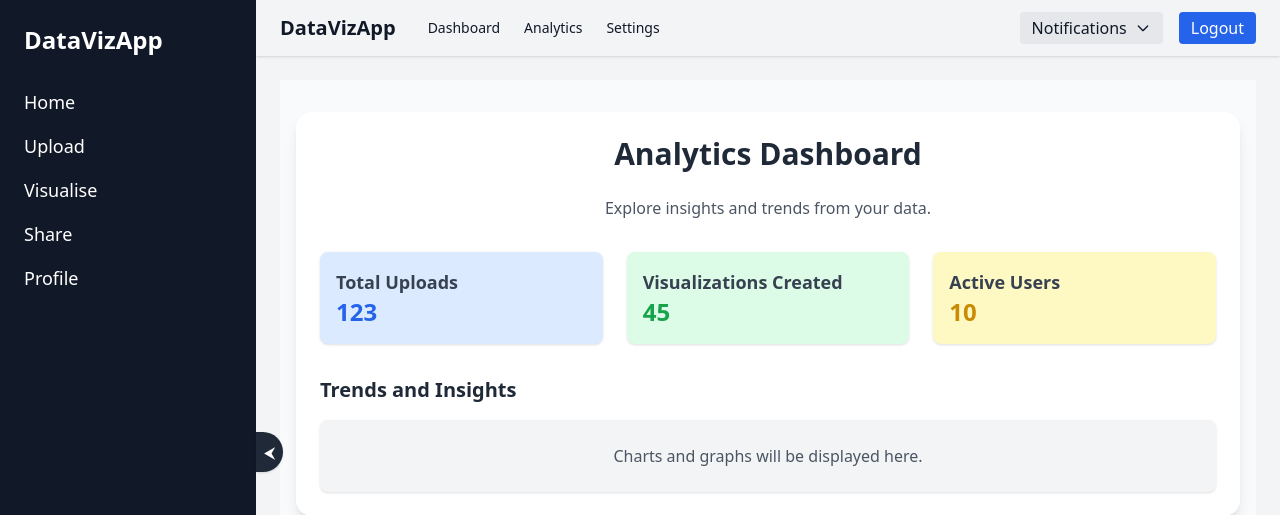
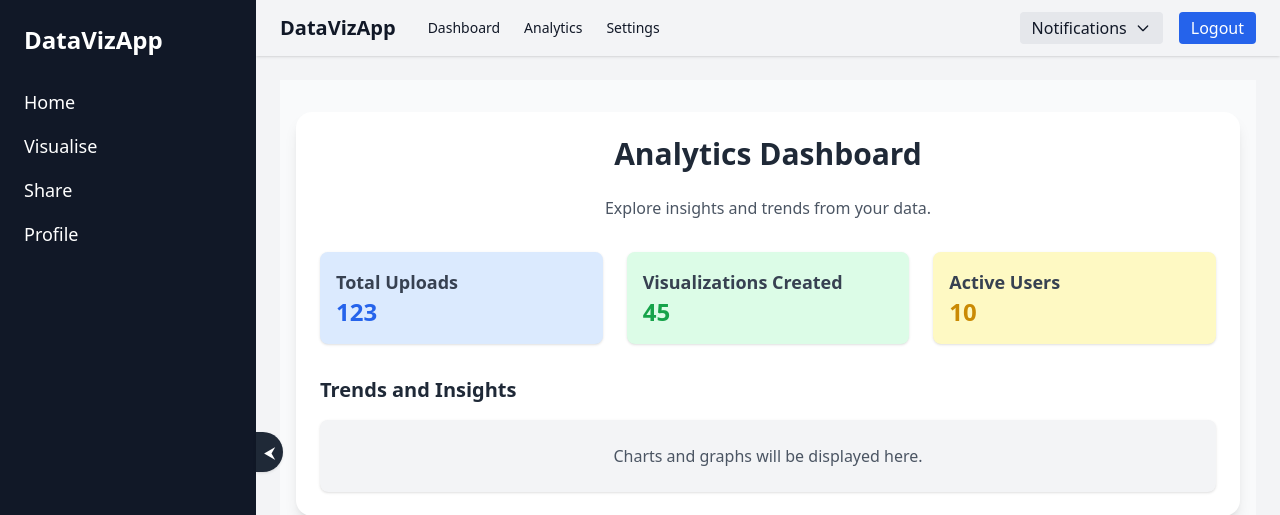
Before and after one commit to oMakaron/AgileWebDev88, a Flask app: page /analytics in a window 1280 px wide. Shown: the top 515 px of the page. Run offline with Flask 3, Linux system fonts and the light colour scheme; the visitor is signed in with stand-in values (Sample User, id 1); style sheets or scripts are compiled from the project's sources.

Commit message:
Remove upload button in the sidebar

```diff
--- a/app/templates/base.html
+++ b/app/templates/base.html
@@ -20,7 +20,6 @@
     <h1 class="text-2xl font-bold mb-8">DataVizApp</h1>
     <nav class="space-y-4 text-lg">
       <a href="/dashboard" class="block hover:text-blue-400">Home</a>
-      <a href="/upload"    class="block hover:text-blue-400">Upload</a>
       <a href="/visualise" class="block hover:text-blue-400">Visualise</a>
       <a href="/friends"   class="block hover:text-blue-400">Share</a>
       <a href="/profile"   class="block hover:text-blue-400">Profile</a>
```
